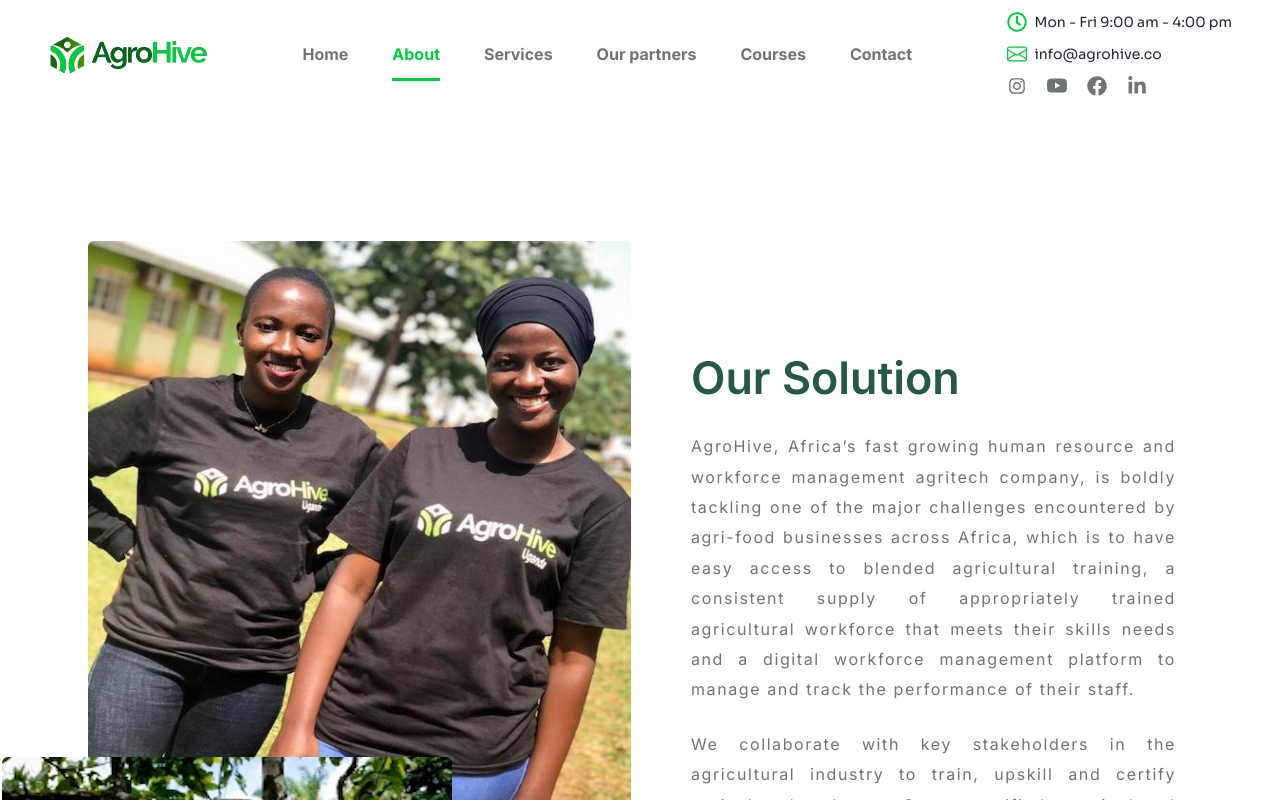
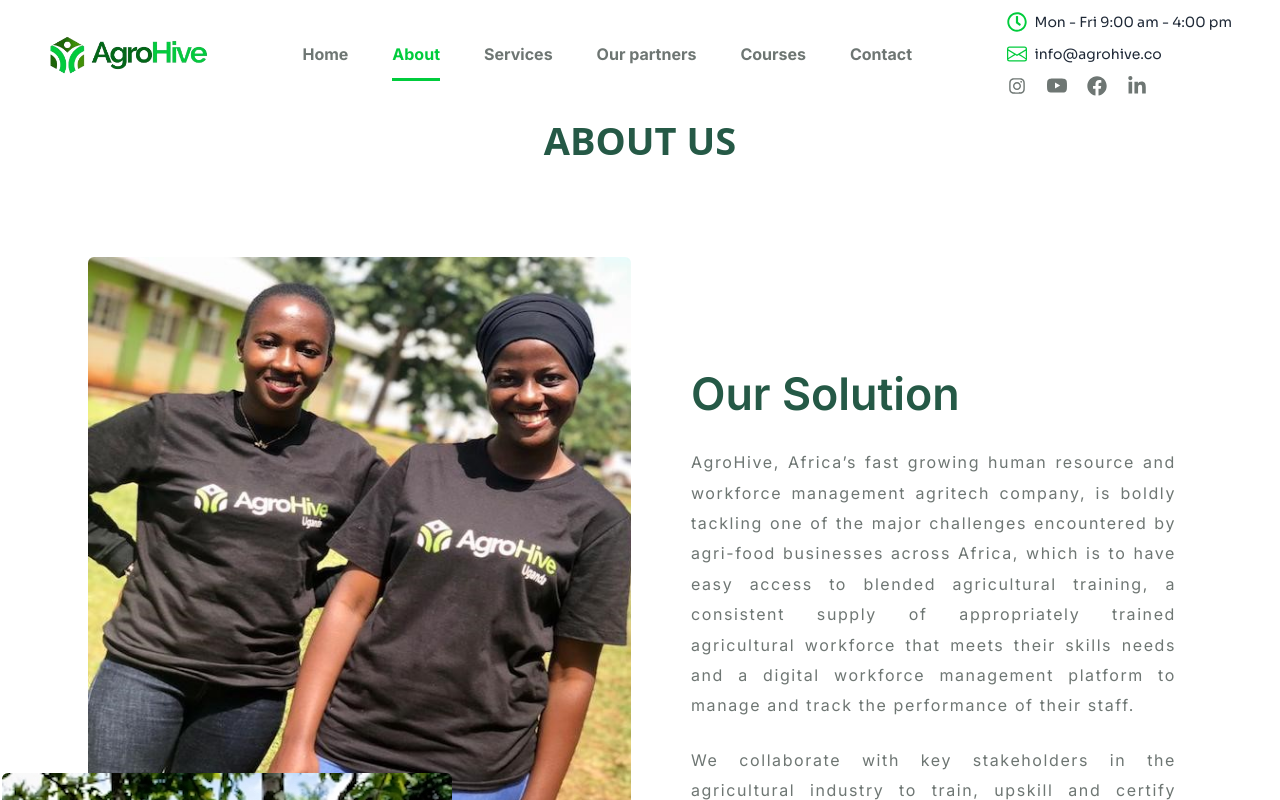
Before and after one commit to Tolexy95/agrolearn, a React (Vite) app: page /about in a window 1280 px wide. Shown: the top 800 px of the page. Built offline with nearby package versions, Linux system fonts and the light colour scheme.

Commit message:
work in progress

```diff
--- a/src/pages/About.jsx
+++ b/src/pages/About.jsx
@@ -10,8 +10,8 @@ import AboutComponent from '../component/LandingPage/AboutComponent';
 
 const AboutPage = () => {
   return (
-    <div className="">
-    <h1 className="text-[38px] font-bold pb-24 text-[#255946] text-center">
+    <div className="mt-28">
+    <h1 className="text-[38px] font-bold  text-[#255946] text-center">
      ABOUT US
    </h1>
    <AboutComponent
@@ -19,6 +19,7 @@ const AboutPage = () => {
      description2="AgroHive, Africa’s fast growing human resource and workforce management agritech company, is boldly tackling one of the major challenges encountered by agri-food businesses across Africa, which is to have easy access to blended agricultural training, a consistent supply of appropriately trained agricultural workforce that meets their skills needs and a digital workforce management platform to manage and track the performance of their staff."
      description4="We collaborate with key stakeholders in the agricultural industry to train, upskill and certify agricultural talents. Once certified, agricultural talents are outsourced to agribusinesses through AgroHive’s digital hiring platform."
    />
+
    <div className="flex flex-col lg:flex-row lg:mx-20 mx-1 lg:space-x-10 pb-20">
      <div className="flex-1 ml-2 mb-10">
        <h1 className="text-left text-[#255946] leading-[40px] text-[38px] font-bold pb-8">
```
